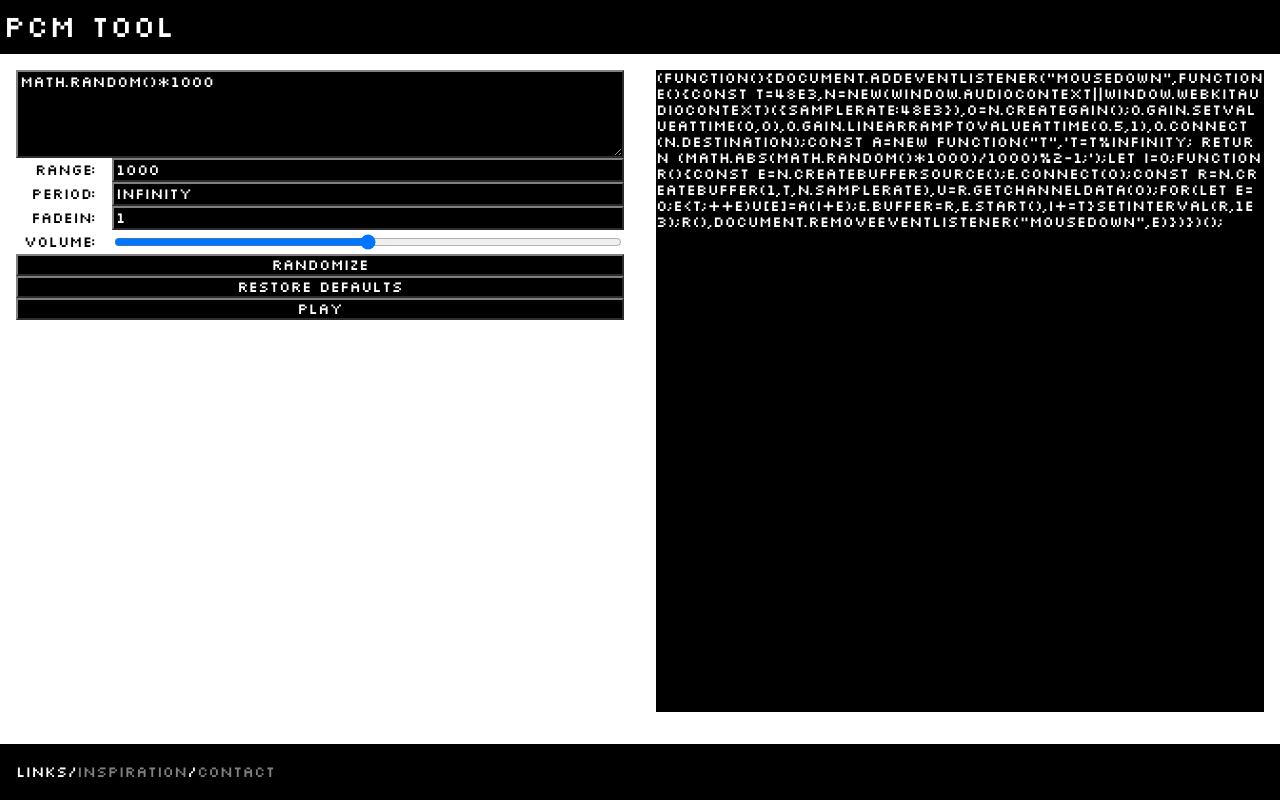
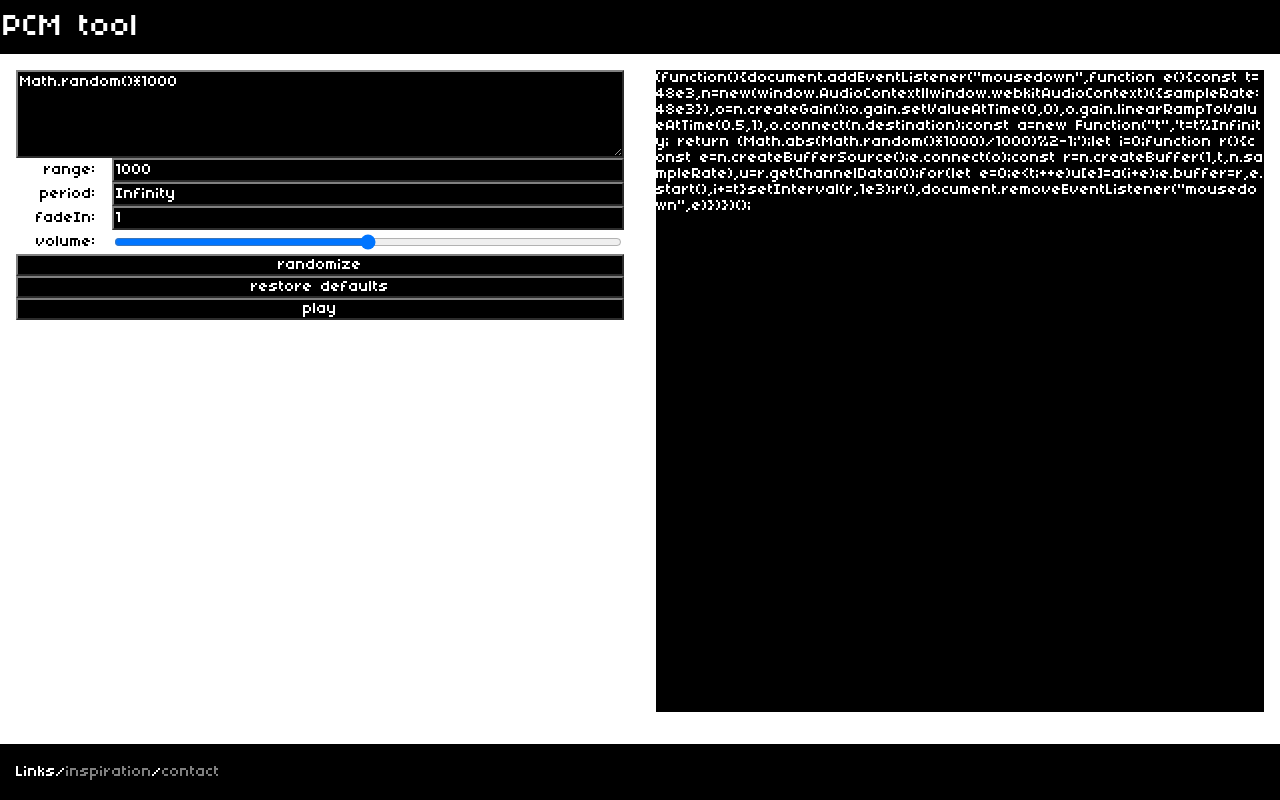
Before and after one commit to seleb/PCM-tool, a Preact app: page / in a window 1280 px wide. Built offline with nearby package versions, Linux system fonts and the light colour scheme; the HTML template or start-up script is replaced by a standard one.

Commit message:
replace font
JaVaScRiPt Is CaSe-SeNsItIvE

```diff
--- a/src/assets/style.css
+++ b/src/assets/style.css
@@ -1,6 +1,6 @@
 @font-face {
-	font-family: slkscr;
-	src: url(./font/slkscr.woff);
+	font-family: '04b03';
+	src: url(./font/04b03.woff);
 }
 
 /* layout */
@@ -36,7 +36,7 @@ html {
 /* play button */
 
 * {
-	font-family: slkscr, 'Courier New', Courier, monospace;
+	font-family: '04b03', 'Courier New', Courier, monospace;
 	user-select: none;
 	font-size: 16px;
 	box-sizing: border-box;
```
Also changed, not shown: src/assets/font/04b03.woff (added), src/assets/font/slkscr.woff (deleted).
